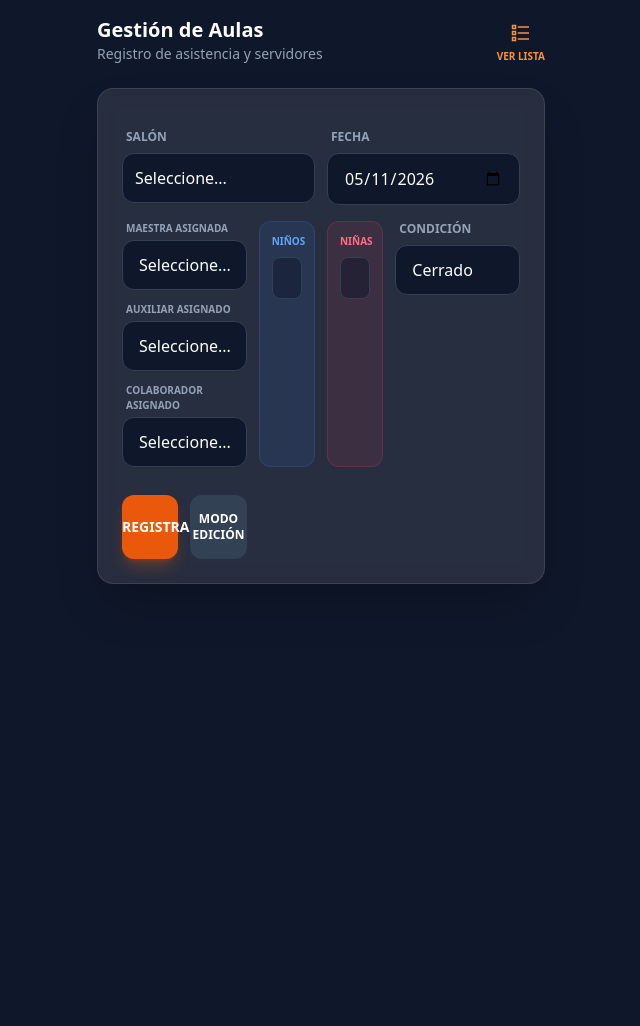
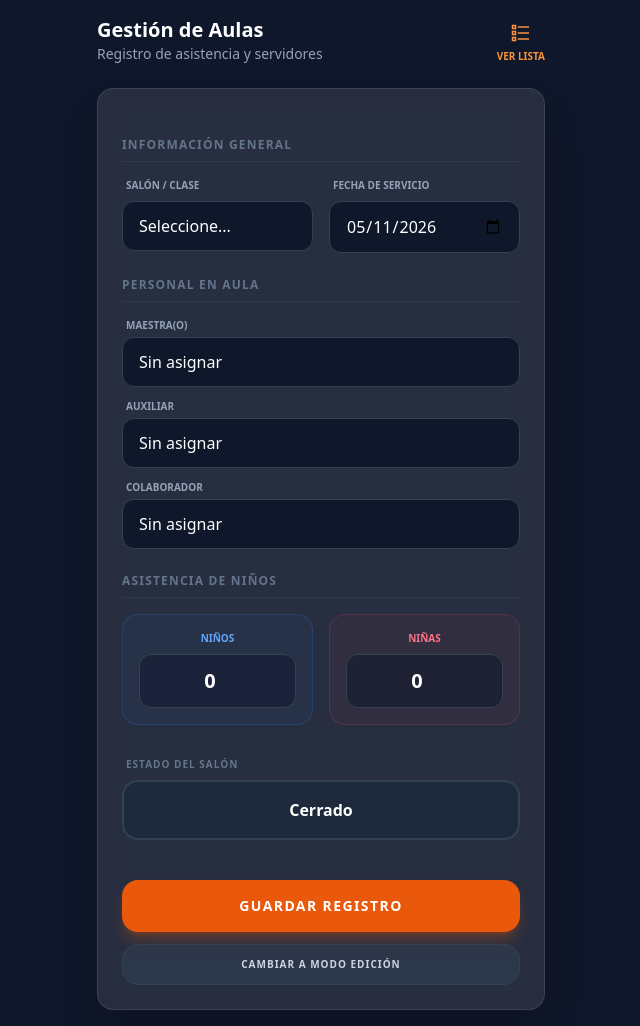
Before and after one commit to jeancgarciaq/estadistica-maranatha-infantil-fastapi, a Python web app: template web/templates/aulas/index.html in a window 1280 px wide. Shown: the whole page, without its empty margins (319-959 px from the left). Before the commit the page ends 584 px from the top, so only its background shows below. Run offline with Jinja, Linux system fonts and the light colour scheme; the template is opened without the code that fills it, so the values that code supplies are empty; some libraries are stand-ins or nearby versions.

Commit message:
feat: add templates for classroom and logistics management modules

```diff
--- a/web/templates/aulas/index.html
+++ b/web/templates/aulas/index.html
@@ -30,20 +30,25 @@
     </script>
 
     <div class="glass p-6 rounded-2xl border border-white/10 shadow-2xl">
-        <form id="aulaForm" action="/aulas/crear" method="post" class="space-y-4">
+        <form id="aulaForm" action="/aulas/crear" method="post" class="space-y-6">
             <!-- ID solo para edición -->
             <div id="id_field" class="hidden">
-                <label class="block text-xs font-semibold text-slate-400 uppercase mb-2 ml-1">ID del Aula</label>
+                <label class="block text-[10px] font-bold text-amber-500 uppercase mb-1 ml-1 tracking-wider">ID de
+                    Registro</label>
                 <input type="number" name="id" id="aula_id"
-                    class="w-full bg-slate-900 border border-slate-700 rounded-xl px-4 py-3 text-white focus:outline-none focus:border-orange-500">
+                    class="w-full bg-slate-900/50 border border-slate-700 rounded-xl px-4 py-3 text-white focus:outline-none focus:border-orange-500 font-mono">
             </div>
 
-            <!-- Salón y Fecha -->
-            <div class="grid grid-cols-2 gap-3">
+            <!-- SECCIÓN 1: Contexto -->
+            <div class="space-y-4">
+                <h3 class="text-xs font-bold text-slate-500 uppercase tracking-widest border-b border-white/5 pb-2">
+                    Información General</h3>
+                <div class="grid grid-cols-1 sm:grid-cols-2 gap-4">
                     <div>
-                    <label class="block text-xs font-semibold text-slate-400 uppercase mb-2 ml-1">Salón</label>
+                        <label class="block text-[10px] font-semibold text-slate-400 uppercase mb-2 ml-1">Salón /
+                            Clase</label>
                         <select name="id_salon" id="aula_id_salon" required
-                        class="w-full bg-slate-900 border border-slate-700 rounded-xl px-3 py-3 text-white focus:outline-none focus:border-orange-500 appearance-none">
+                            class="w-full bg-slate-900 border border-slate-700 rounded-xl px-4 py-3 text-white focus:outline-none focus:border-orange-500 appearance-none">
                             <option value="">Seleccione...</option>
                             {% for salon in salones %}
                             <option value="{{ salon.id }}">{{ salon.salon }}</option>
@@ -51,84 +56,98 @@
                         </select>
                     </div>
                     <div>
-                    <label class="block text-xs font-semibold text-slate-400 uppercase mb-2 ml-1">Fecha</label>
+                        <label class="block text-[10px] font-semibold text-slate-400 uppercase mb-2 ml-1">Fecha de
+                            Servicio</label>
                         <input type="date" name="fecha" id="aula_fecha" required
                             class="w-full bg-slate-900 border border-slate-700 rounded-xl px-4 py-3 text-white focus:outline-none focus:border-orange-500">
                     </div>
                 </div>
+            </div>
 
-            <!-- Personal (Maestra, Auxiliar, Colaborador) -->
-            <div class="grid grid-cols-3 gap-3">
+            <!-- SECCIÓN 2: Personal -->
+            <div class="space-y-4">
+                <h3 class="text-xs font-bold text-slate-500 uppercase tracking-widest border-b border-white/5 pb-2">
+                    Personal en Aula</h3>
                 <div class="space-y-3">
                     <div>
-                        <label class="block text-[10px] font-semibold text-slate-400 uppercase mb-1 ml-1">Maestra
-                            Asignada</label>
+                        <label
+                            class="block text-[10px] font-semibold text-slate-400 uppercase mb-1 ml-1">Maestra(o)</label>
                         <select name="id_maestra" id="aula_maestra"
                             class="w-full bg-slate-900 border border-slate-700 rounded-xl px-4 py-3 text-white focus:border-orange-500 appearance-none">
-                            <option value="">Seleccione...</option>
+                            <option value="">Sin asignar</option>
                             {% for servidor in servidores %}
                             <option value="{{ servidor.id }}">{{ servidor.nombre }}</option>
                             {% endfor %}
                         </select>
                     </div>
                     <div>
-                        <label class="block text-[10px] font-semibold text-slate-400 uppercase mb-1 ml-1">Auxiliar
-                            Asignado</label>
+                        <label
+                            class="block text-[10px] font-semibold text-slate-400 uppercase mb-1 ml-1">Auxiliar</label>
                         <select name="id_auxiliar" id="aula_auxiliar"
                             class="w-full bg-slate-900 border border-slate-700 rounded-xl px-4 py-3 text-white focus:border-orange-500 appearance-none">
-                            <option value="">Seleccione...</option>
+                            <option value="">Sin asignar</option>
                             {% for servidor in servidores %}
                             <option value="{{ servidor.id }}">{{ servidor.nombre }}</option>
                             {% endfor %}
                         </select>
                     </div>
                     <div>
-                        <label class="block text-[10px] font-semibold text-slate-400 uppercase mb-1 ml-1">Colaborador
-                            Asignado</label>
+                        <label
+                            class="block text-[10px] font-semibold text-slate-400 uppercase mb-1 ml-1">Colaborador</label>
                         <select name="id_colaborador" id="aula_colaborador"
                             class="w-full bg-slate-900 border border-slate-700 rounded-xl px-4 py-3 text-white focus:border-orange-500 appearance-none">
-                            <option value="">Seleccione...</option>
+                            <option value="">Sin asignar</option>
                             {% for servidor in servidores %}
                             <option value="{{ servidor.id }}">{{ servidor.nombre }}</option>
                             {% endfor %}
                         </select>
                     </div>
                 </div>
+            </div>
 
-                <!-- Niños y Niñas -->
-                <div class="grid grid-cols-2 gap-3">
-                    <div class="bg-blue-500/10 p-3 rounded-xl border border-blue-500/20">
+            <!-- SECCIÓN 3: Estadísticas -->
+            <div class="space-y-4">
+                <h3 class="text-xs font-bold text-slate-500 uppercase tracking-widest border-b border-white/5 pb-2">
+                    Asistencia de Niños</h3>
+                <div class="grid grid-cols-2 gap-4">
+                    <div class="bg-blue-500/5 p-4 rounded-2xl border border-blue-500/20">
                         <label
                             class="block text-[10px] font-bold text-blue-400 uppercase mb-2 text-center">Niños</label>
-                        <input type="number" name="ninos" id="aula_ninos" value="0" required
-                            class="w-full bg-slate-900/50 border border-slate-700 rounded-lg px-2 py-2 text-white focus:outline-none focus:border-blue-500 text-center font-bold">
+                        <input type="number" name="ninos" id="aula_ninos" value="0" min="0" required
+                            class="w-full bg-slate-900/50 border border-slate-700 rounded-xl px-2 py-3 text-white focus:outline-none focus:border-blue-500 text-center text-xl font-bold">
                     </div>
-                    <div class="bg-rose-500/10 p-3 rounded-xl border border-rose-500/20">
+                    <div class="bg-rose-500/5 p-4 rounded-2xl border border-rose-500/20">
                         <label
                             class="block text-[10px] font-bold text-rose-400 uppercase mb-2 text-center">Niñas</label>
-                        <input type="number" name="ninas" id="aula_ninas" value="0" required
-                            class="w-full bg-slate-900/50 border border-slate-700 rounded-lg px-2 py-2 text-white focus:outline-none focus:border-rose-500 text-center font-bold">
+                        <input type="number" name="ninas" id="aula_ninas" value="0" min="0" required
+                            class="w-full bg-slate-900/50 border border-slate-700 rounded-xl px-2 py-3 text-white focus:outline-none focus:border-rose-500 text-center text-xl font-bold">
+                    </div>
                 </div>
             </div>
 
-                <!-- Condición -->
+            <!-- SECCIÓN 4: Estado -->
+            <div class="pt-2">
                 <div>
-                    <label class="block text-xs font-semibold text-slate-400 uppercase mb-2 ml-1">Condición</label>
+                    <label
+                        class="block text-[10px] font-semibold text-slate-500 uppercase mb-2 ml-1 tracking-widest">Estado
+                        del Salón</label>
                     <select name="condicion" id="aula_condicion" required
-                        class="w-full bg-slate-900 border border-slate-700 rounded-xl px-4 py-3 text-white focus:outline-none focus:border-orange-500 appearance-none">
+                        class="w-full bg-slate-800 border-2 border-slate-700 rounded-2xl px-4 py-4 text-white focus:outline-none focus:border-orange-500 appearance-none font-bold text-center">
                         <option value="Abierto" selected>Abierto</option>
                         <option value="Cerrado">Cerrado</option>
                     </select>
                 </div>
+            </div>
 
-                <div class="grid grid-cols-2 gap-3 pt-4">
+            <!-- Botones de Acción -->
+            <div class="flex flex-col gap-3 pt-4">
                 <button type="submit" id="btn_submit"
-                        class="bg-orange-600 hover:bg-orange-500 text-white font-bold py-4 rounded-xl transition-all active:scale-95 shadow-lg shadow-orange-600/30 uppercase text-sm">
-                        Registrar
+                    class="w-full bg-orange-600 hover:bg-orange-500 text-white font-bold py-4 rounded-2xl transition-all active:scale-95 shadow-lg shadow-orange-600/30 uppercase text-sm tracking-widest">
+                    Guardar Registro
                 </button>
                 <button type="button" onclick="cambiarAModoEdicion()" id="btn_mode"
-                        class="bg-slate-700 hover:bg-slate-600 text-white font-bold py-4 rounded-xl transition-all uppercase text-xs">
-                        Modo Edición
+                    class="w-full bg-slate-700/50 hover:bg-slate-600 text-slate-300 font-bold py-3 rounded-2xl transition-all uppercase text-[10px] tracking-widest border border-slate-700">
+                    Cambiar a Modo Edición
                 </button>
             </div>
         </form>
@@ -136,7 +155,7 @@
         <form id="deleteForm" action="/aulas/eliminar" method="post" class="hidden">
             <input type="hidden" name="id" id="delete_id">
             <button type="submit" onclick="return confirm('¿Eliminar registro de aula?')"
-                class="w-full bg-red-600/20 hover:bg-red-600 text-red-500 hover:text-white font-bold py-3 rounded-xl border border-red-600/50 transition-all mt-2 uppercase text-xs">
+                class="w-full bg-red-600/10 hover:bg-red-600 text-red-500 hover:text-white font-bold py-4 rounded-2xl border border-red-500/30 transition-all mt-4 uppercase text-xs tracking-widest">
                 Eliminar Registro
             </button>
         </form>
@@ -145,11 +164,14 @@
 
 <script>
     function actualizarCondicion() {
-        const fields = [
-            'aula_maestra', 'aula_auxiliar', 'aula_colaborador', 'aula_ninos', 'aula_ninas'
-        ];
         let total = 0;
-        fields.forEach(id => {
+
+        // Para selectores: si hay algo seleccionado (ID != "") cuenta como 1
+        ['aula_maestra', 'aula_auxiliar', 'aula_colaborador'].forEach(id => {
+            if (document.getElementById(id).value !== "") total += 1;
+        });
+        // Para números: sumar el valor real
+        ['aula_ninos', 'aula_ninas'].forEach(id => {
             total += parseInt(document.getElementById(id).value) || 0;
         });
 
```
Lines whose indentation alone changed are shown as unchanged.
